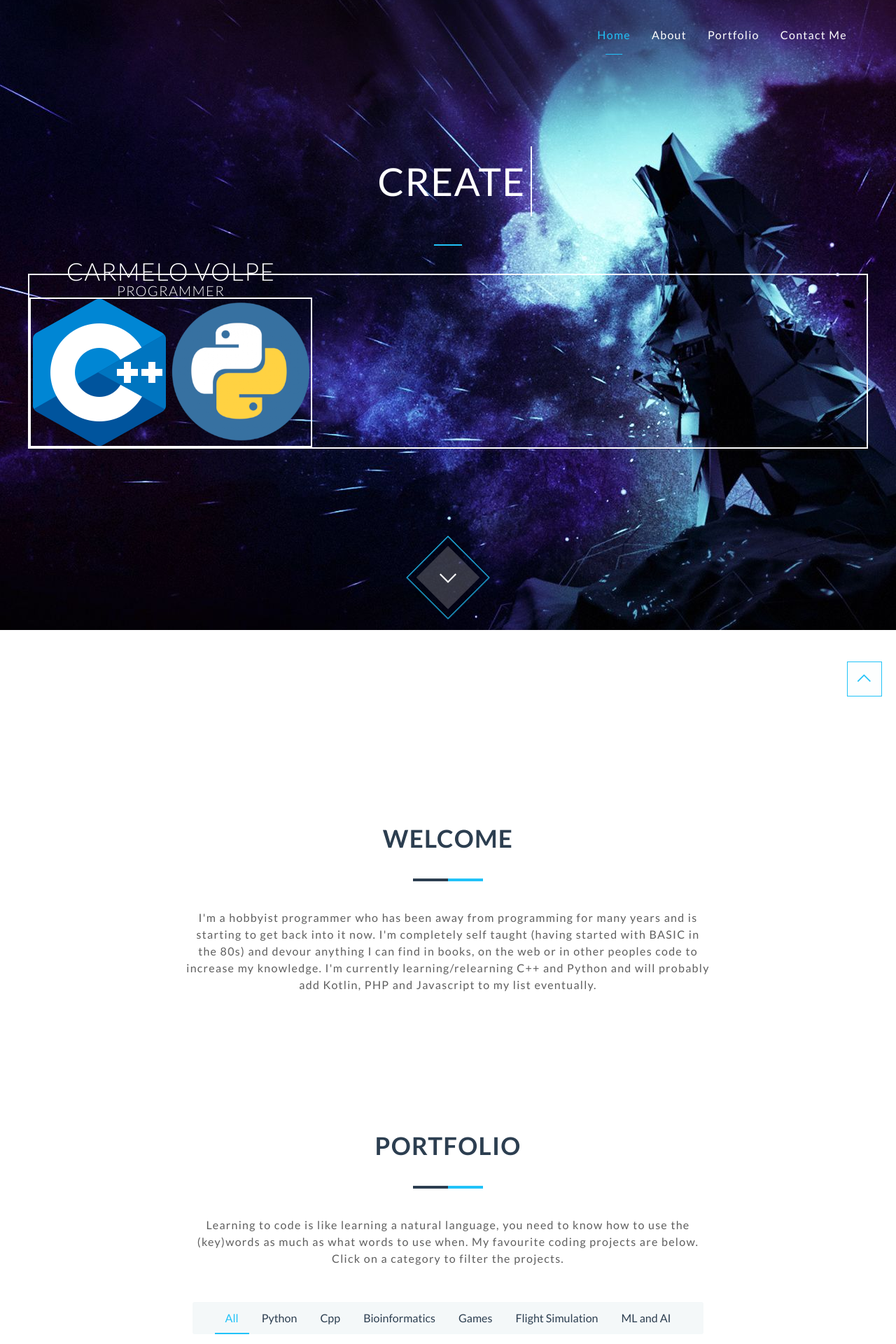
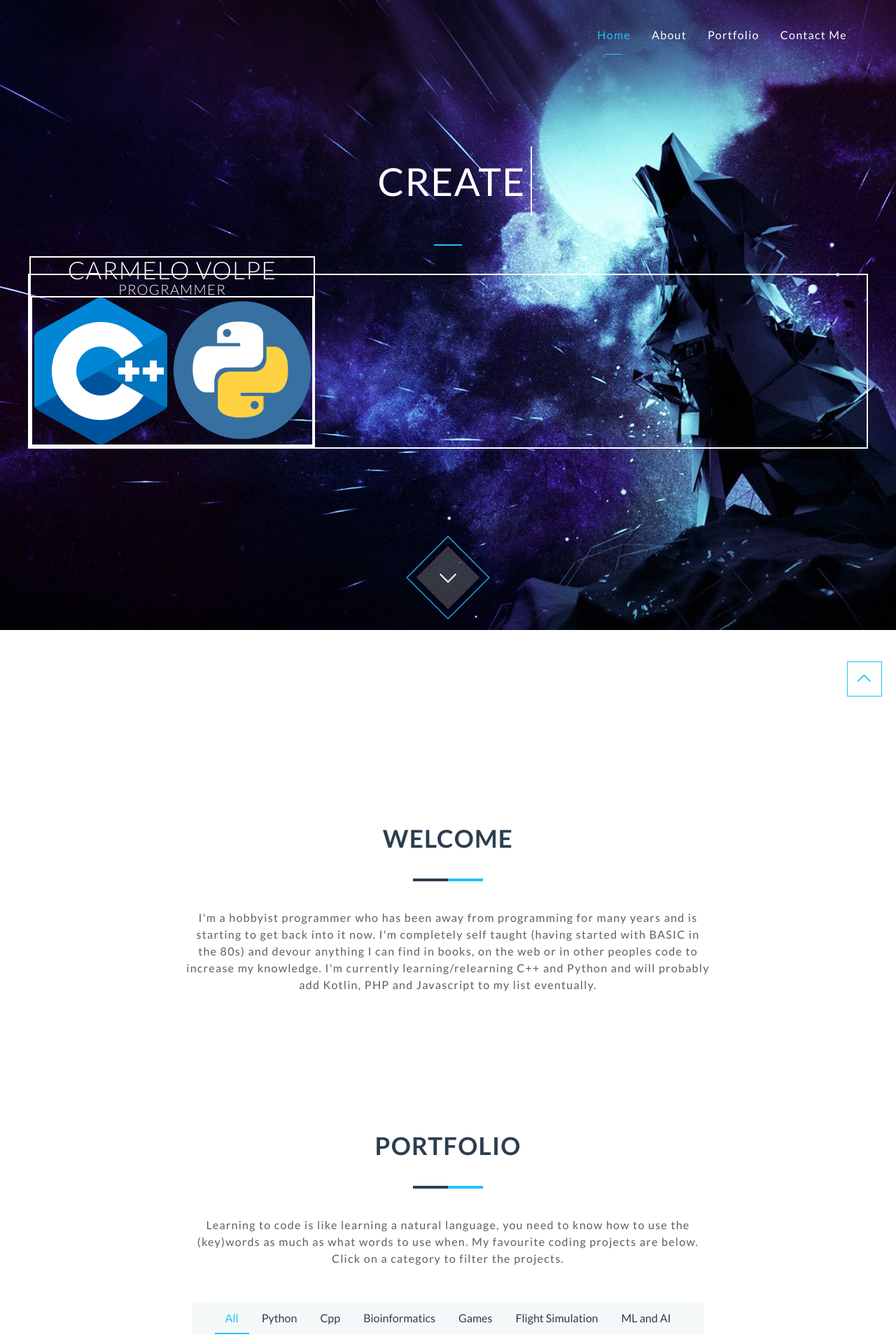
Before and after one commit to Gamernaut/gamernaut.github.io, a Jekyll site: the page built from index.html, in a window 1280 px wide. Shown: the top 1920 px of the page at 70% size. Built offline with Jekyll 4.4.1, drawn with Linux system fonts in a browser that asks for light colours; nearby versions of some CDN libraries.

Commit message:
Update header.html

```diff
--- a/_includes/header.html
+++ b/_includes/header.html
@@ -62,7 +62,7 @@
         <div class="row heading-title">
           <hr class="small">
           <div style="text-align:center; position:relative; min-height: 250px; border: 2px solid white">
-            <div style="position:absolute; bottom:0">
+            <div style="position:absolute; bottom:0; border: 2px solid white">
               <h2 class="thin">{{ site.header-title }}</h2>
               <h3 class="thin">{{ site.header-tagline }}</h3>
                 <table style="border: 2px solid white">
```
